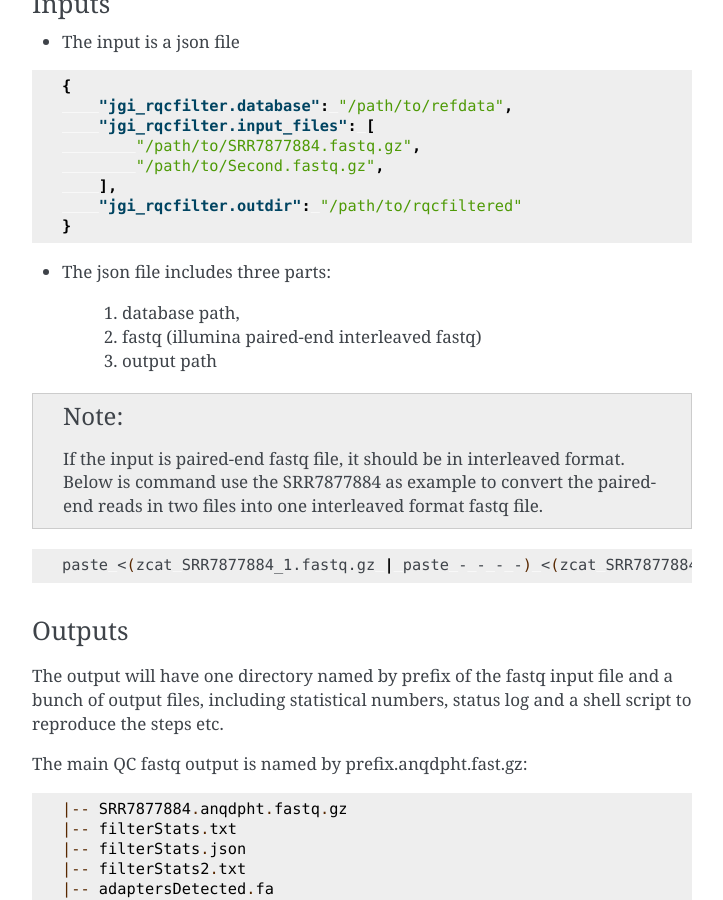
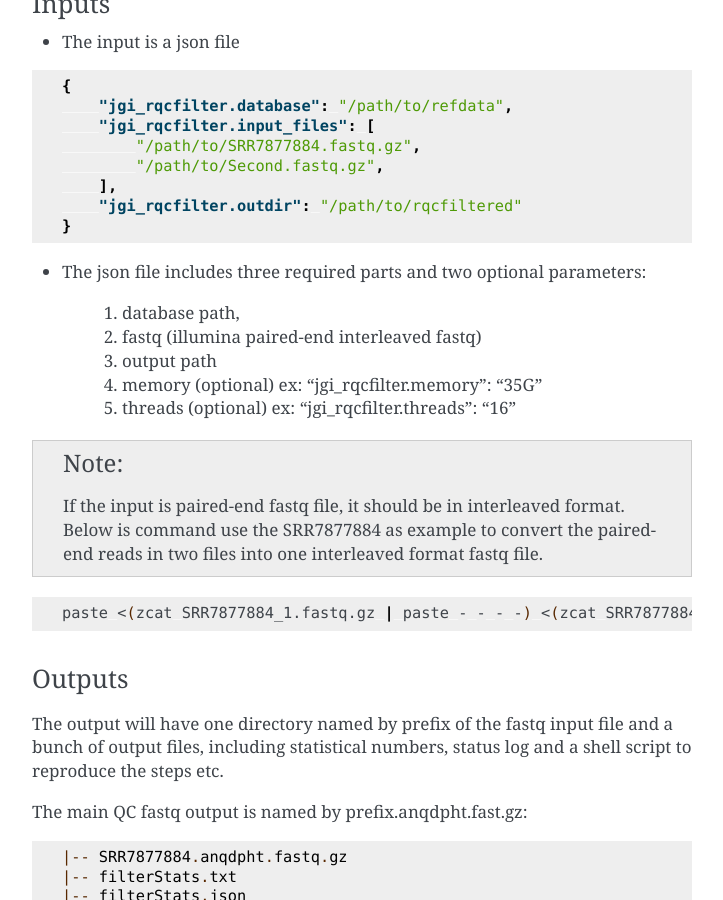
Before and after one commit to microbiomedata/ReadsQC, a Sphinx documentation site: the page built from docs/index.rst, in a window 1280 px wide and 900 px high, scrolled down 1572 px. Shown: the whole window, without its empty margins (388-1111 px from the left). Built offline with Sphinx 7.4.7, drawn with Linux system fonts in a browser that asks for light colours.

```diff
--- a/docs/index.rst
+++ b/docs/index.rst
@@ -74,13 +74,17 @@ Inputs
     }
 
 
-* The json file includes three parts:
+* The json file includes three required parts and two optional parameters:
 
     1. database path,
 
     2. fastq (illumina paired-end interleaved fastq)
 
     3. output path
+
+    4. memory (optional) ex: "jgi_rqcfilter.memory": "35G"
+
+    5. threads (optional) ex: "jgi_rqcfilter.threads": "16"
 
 .. note::
 
```
Also changed, not shown: README.md (+2 -0 lines).
